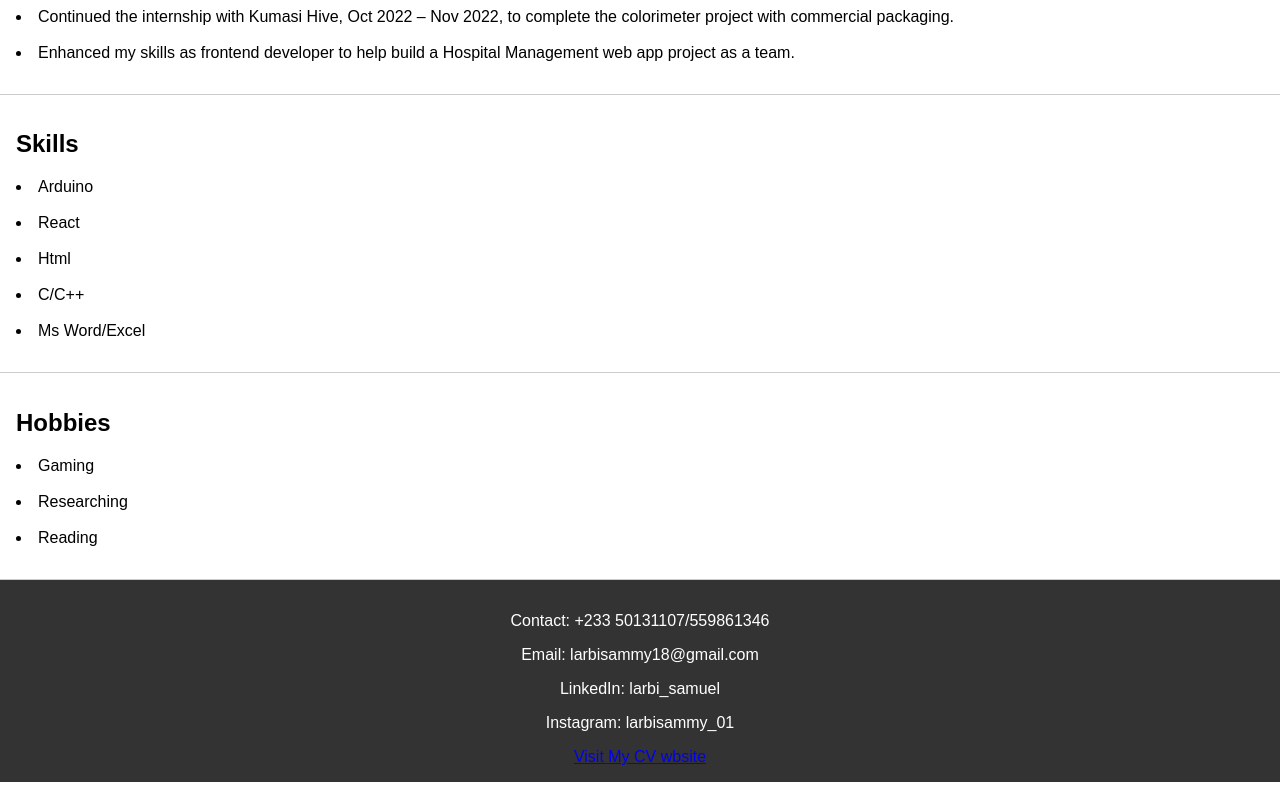
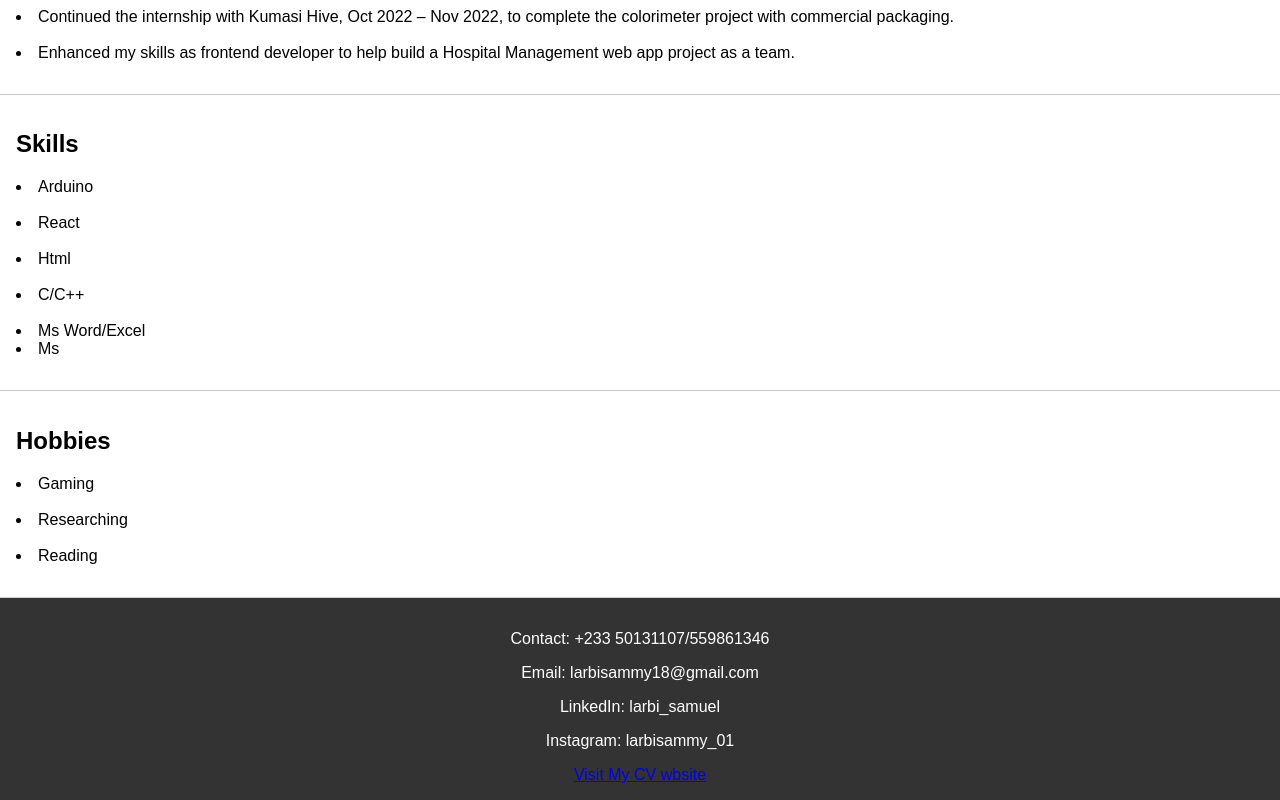
Before and after one commit to larbisamuel/larbisamuel.github.io, a plain HTML site: page index.html in a window 1280 px wide. Shown: the part 673-1473 px from the top of the page. Drawn offline with Linux system fonts and the light colour scheme.

Commit message:
Update index.html

```diff
--- a/index.html
+++ b/index.html
@@ -34,6 +34,7 @@
             <li>Html</li><br>
             <li>C/C++</li><br>
             <li>Ms Word/Excel</li>
+            <li>Ms </li>
 
         </p>
     </section>
```
